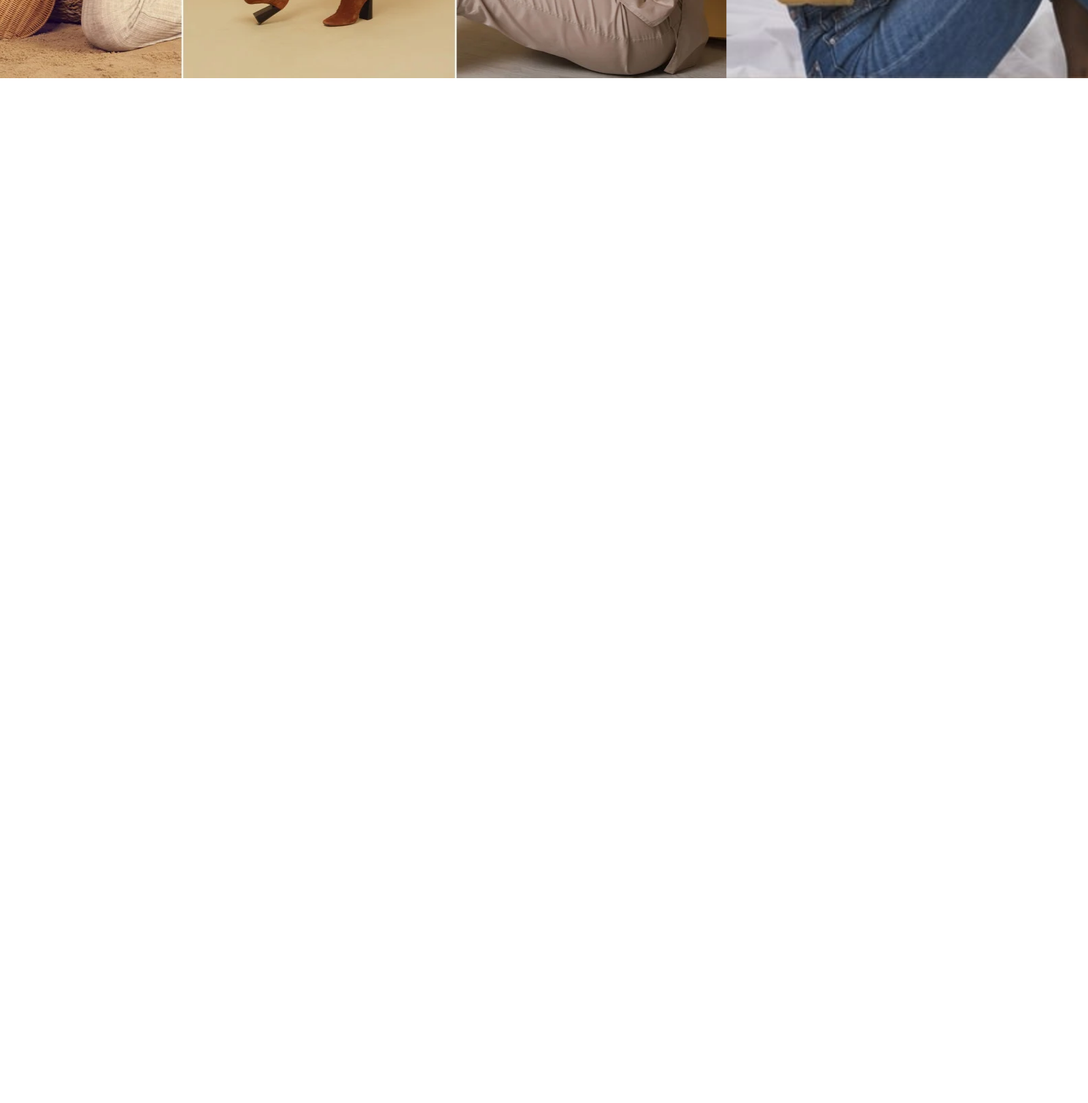
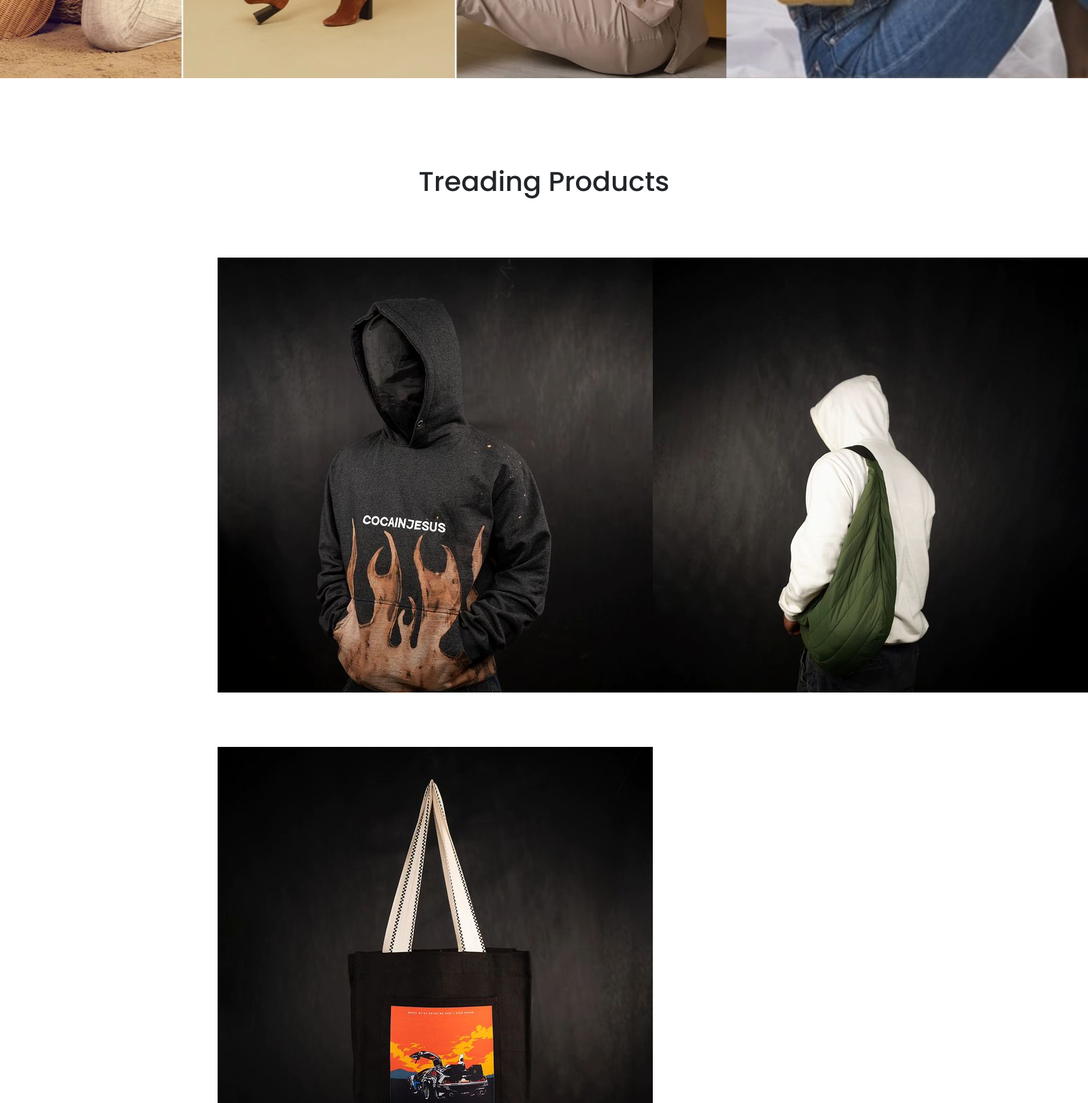
Before and after one commit to iamaneeb/E_CommerceApplication, a Django app: page / in a window 1600 px wide. Shown: the part 803-2426 px from the top of the page at 68% size. Before the commit the page ends 918 px from the top, so only its background shows below. Run offline with Django 4.2, Linux system fonts and the light colour scheme.

Commit message:
added treading products

```diff
--- a/base/templates/base/home.html
+++ b/base/templates/base/home.html
@@ -1,4 +1,27 @@
 {% extends 'base/main.html' %}
+{% load static %}
 {% block content %}
-{% include 'base/slider.html' %}
+<div class="home-container">
+    {% include 'base/slider.html' %}
+    <div class="treading-products">
+        <div class="treading-product">
+            <div class="heading">
+            <h1>Treading <span>Products</span></h1>
+            </div>
+            <div class="products">
+                <div class="product-img">
+                    <img src="{% static 'images/hoodies.jpg' %}" alt="">
+                </div>
+                <div class="product-img">
+                    <img src="{%static 'images/hobobags.jpg'%}" alt="">
+                </div>
+                <div class="product-img">
+                    <img src="{%static 'images/totebages.jpg'%}" alt="">
+                </div>
+            </div>
+
+        </div>
+    </div>
+</div>
+
 {% endblock content %}
--- a/static/css/style.css
+++ b/static/css/style.css
@@ -108,7 +108,6 @@
     width: 400%; /* 4 images wide */
     height: 100%; /* Full height of the slider-frame */
     animation: slide_animation 60s infinite alternate; /* Change to linear */
-    animation-timing-function: ;
 }
 
 .img-container {
@@ -130,3 +129,19 @@
         transform: translateX(-75%); /* End at -75% translation (to the right) */
     }
 }
+
+
+/* ============Treading products========== */
+.treading-products{
+    margin-top: 8rem;
+}
+.treading-product{
+    text-align: center;
+
+}
+.treading-product .products{
+    display: grid;
+    grid-template-columns: repeat(2,1fr);
+    row-gap: 5rem;
+    padding: 5rem 20rem;
+}
```
Also changed, not shown: static/images/hobobags.jpg (added), static/images/hoodies.jpg (added), static/images/totebages.jpg (added).
